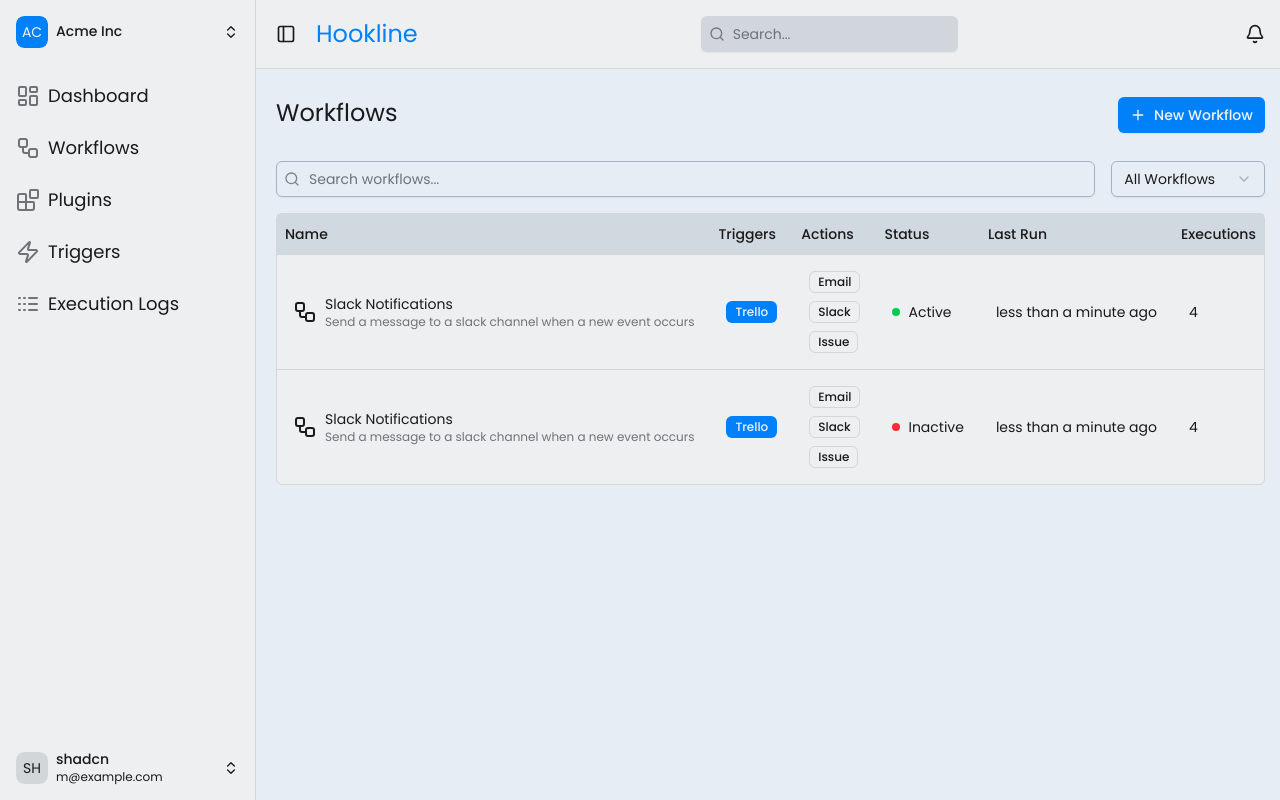
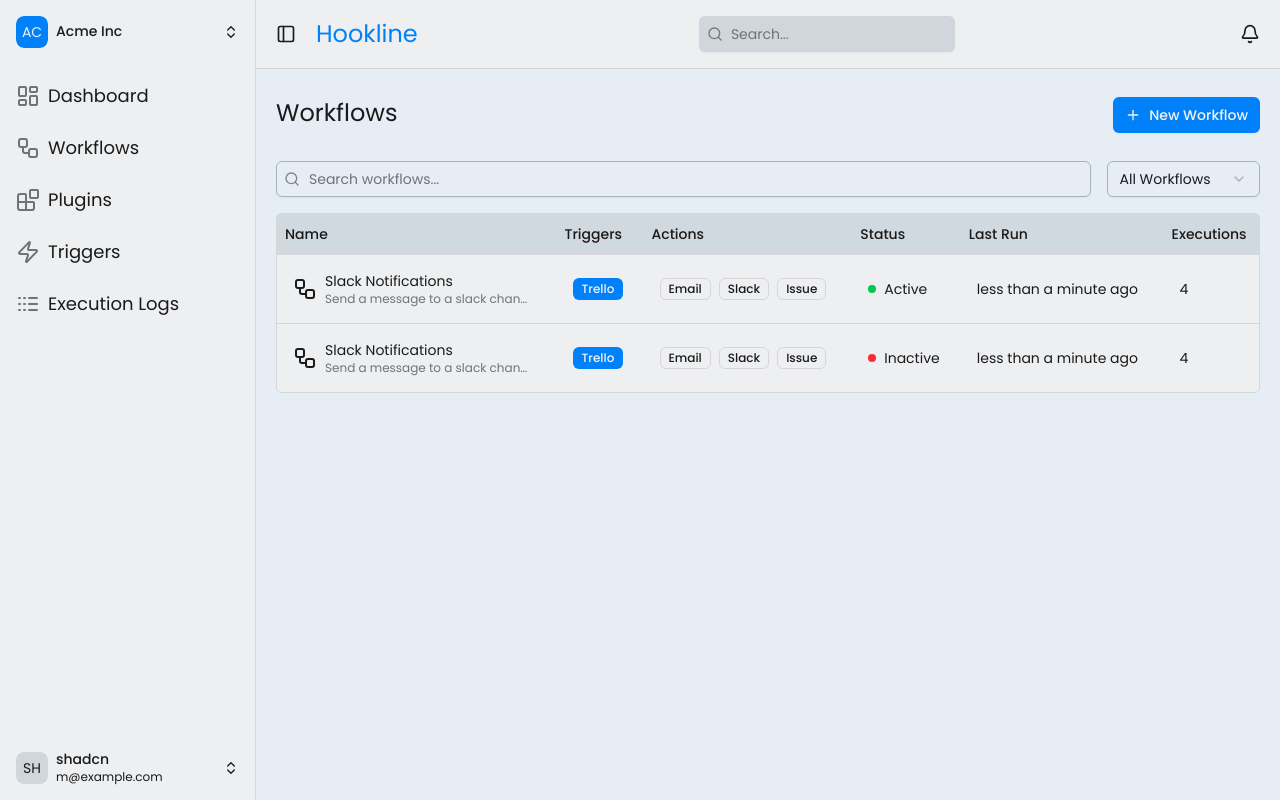
Before and after one commit to sommye-ctr/hookline, a React (Vite) app in the folder frontend/: page /dashboard/workflows in a window 1280 px wide. Built offline with nearby package versions, Linux system fonts and the light colour scheme.

Commit message:
Limited length of description in workflow table

```diff
--- a/frontend/src/features/workflows/columns.tsx
+++ b/frontend/src/features/workflows/columns.tsx
@@ -20,7 +20,10 @@ export const columns: ColumnDef<WorkflowModel>[] = [
                     <LucideWorkflow className="h-6 w-6"/>
                     <div className="flex flex-col">
                         <span className="text-sm">{name}</span>
-                        <span className="text-xs text-muted-foreground">{description}</span>
+                        <span
+                            className="text-xs text-muted-foreground truncate">
+                            {description.length > 30 ? description.slice(0, 30) + "…" : description}
+                        </span>
                     </div>
                 </div>
             )
```
